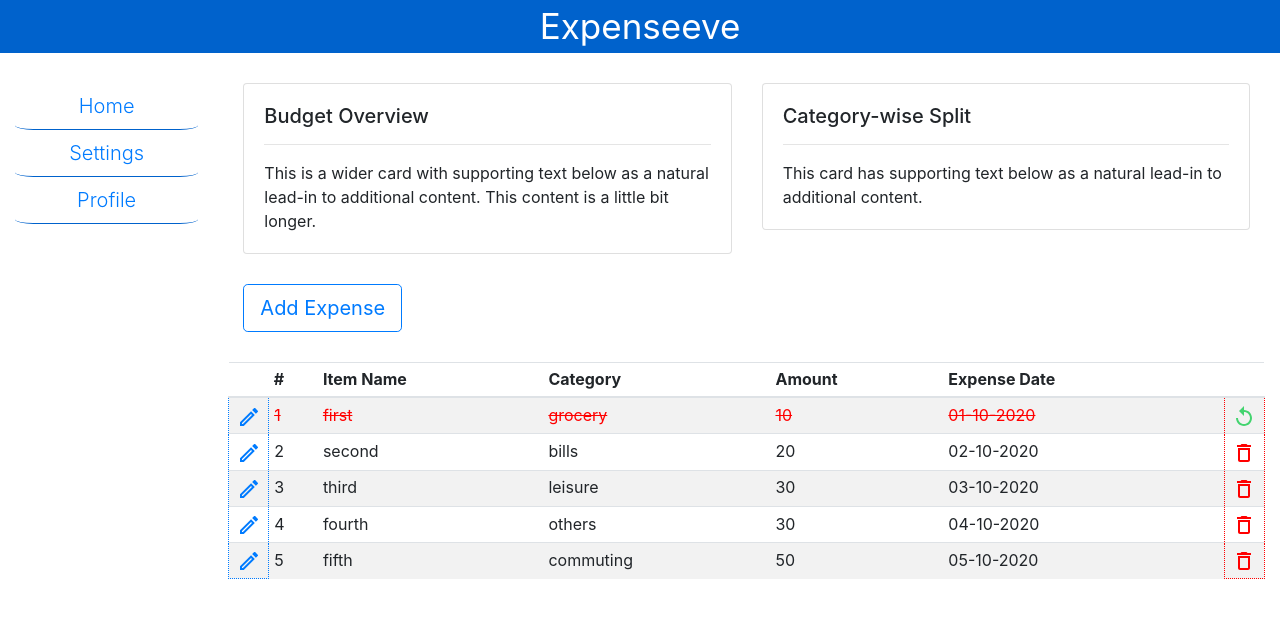
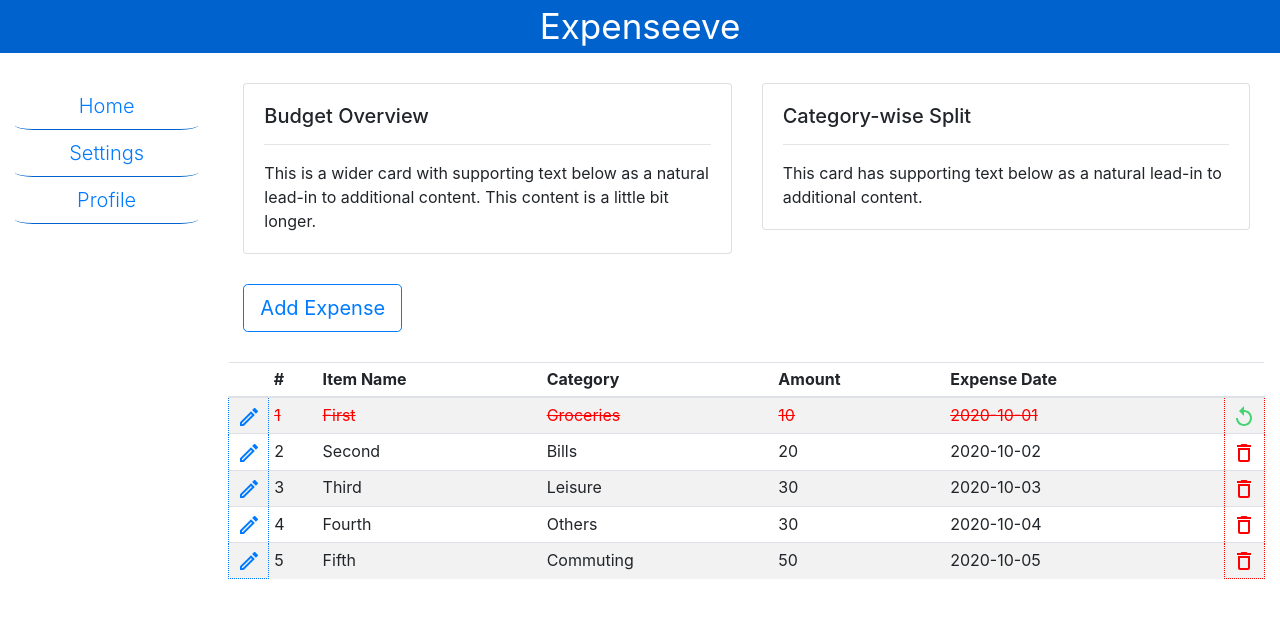
Before and after one commit to GiAdi/Expenseeve, a React (Create React App) app in the folder expenseeve_frontend/: page / in a window 1280 px wide. Shown: the top 618 px of the page. Built offline with nearby package versions, Linux system fonts and the light colour scheme.

Commit message:
formValue Binding with State

```diff
--- a/expenseeve_frontend/src/components/AddExpense.js
+++ b/expenseeve_frontend/src/components/AddExpense.js
@@ -1,8 +1,11 @@
 import React from 'react';
 import '../styles/addExpense.css';
-import { Modal, Button, Form, Row, Col, InputGroup } from 'react-bootstrap';
+import { Modal, Button, Form, Col, InputGroup } from 'react-bootstrap';
+import { addExpense, handleChange } from '../redux/actions'
+import { connect } from 'react-redux';
 
 const AddExpense = (props) => {
+
     return (
         <Modal
             {...props}
@@ -12,18 +15,18 @@ const AddExpense = (props) => {
         >
             <Modal.Header closeButton>
                 <Modal.Title id="contained-modal-title-vcenter">
-                    New Expense Details
+                    Expense Details
           </Modal.Title>
             </Modal.Header>
             <Modal.Body>
-                <Form>
+                <Form onChange={(event)=>props.handleChange(event.target)}>
                     <Form.Row>
                         <Col xs={9}>
-                            <Form.Control placeholder="Item Name" />
+                            <Form.Control name="name" placeholder="Item Name" value={props.modalValues ? props.modalValues.name : ''}/>
                         </Col>
                         <Col xs={3}>
-                            <Form.Control placeholder="Category" as="select">
-                                <option value={0}>Select Category</option>
+                            <Form.Control name="category" placeholder="Category" as="select" value={props.modalValues ? props.modalValues.category : ''}>
+                                <option>Select Category</option>
                                 <option>Groceries</option>
                                 <option>Commuting</option>
                                 <option>Bills</option>
@@ -38,11 +41,11 @@ const AddExpense = (props) => {
                                 <InputGroup.Prepend>
                                     <InputGroup.Text>₹</InputGroup.Text>
                                 </InputGroup.Prepend>
-                                <Form.Control placeholder="Amount" type="number" />
+                                <Form.Control name="amount" placeholder="Amount" type="number" value={props.modalValues ? props.modalValues.amount : ''}/>
                             </InputGroup>
                         </Col>
                         <Col>
-                            <Form.Control placeholder="Expense Date" type="date" />
+                            <Form.Control name="date" placeholder="Expense Date" type="date" value={props.modalValues ? props.modalValues.date : ''}/>
                         </Col>
                     </Form.Row>
                 </Form>
@@ -54,4 +57,15 @@ const AddExpense = (props) => {
     );
 }
 
-export default AddExpense;
+const mapStateToProps = state => {
+    return {modalValues: state.modalValues}
+}
+
+const mapDispatchToProps = dispatch => {
+    return {
+        addExpense: () => dispatch(addExpense()),
+        handleChange: (change) => dispatch(handleChange(change))
+    }
+}
+
+export default connect(mapStateToProps, mapDispatchToProps)(AddExpense);
--- a/expenseeve_frontend/src/components/Canvas.js
+++ b/expenseeve_frontend/src/components/Canvas.js
@@ -22,7 +22,7 @@ const Canvas = (props) => {
     }
 
   return (
-    <div class="canvas">
+    <div className="canvas">
         {currentTab}
     </div>
   );
--- a/expenseeve_frontend/src/components/Expenses.js
+++ b/expenseeve_frontend/src/components/Expenses.js
@@ -2,7 +2,8 @@ import React from 'react';
 import '../styles/expenses.css';
 import { connect } from 'react-redux';
 import { Table } from 'react-bootstrap'
-import { deleteExpense, editExpense } from '../redux/actions'
+import { deleteExpense, editExpense, toggleModal } from '../redux/actions'
+import AddExpense from './AddExpense';
 import EditOutlinedIcon from '@material-ui/icons/EditOutlined';
 import DeleteOutlineIcon from '@material-ui/icons/DeleteOutline';
 import ReplayIcon from '@material-ui/icons/Replay';
@@ -11,26 +12,28 @@ const Expenses = (props) => {
 
     let expenseRows = props.expenses.map((el, index) => {
         return (
-            <tr key={el.id} id={el.id} className={el.deleted==='true' ? 'deletedRow' : ''}>
-                <td className="tableBtn edit" onClick={()=>props.editExpense(el.id)}>
+            <React.Fragment>
+                <tr key={el.id} id={el.id} className={el.deleted === 'true' ? 'deletedRow' : ''}>
+                    <td className="tableBtn edit" onClick={() => props.toggleModal(el)}>
                         <EditOutlinedIcon />
                     </td>
-                <td>{index+1}</td>
+                    <td>{index + 1}</td>
                     <td>{el.name}</td>
                     <td>{el.category}</td>
                     <td>{el.amount}</td>
                     <td>{el.date}</td>
-                <td  className="tableBtn delete" onClick={ ()=>props.deleteExpense(el.id) }>
-                    { el.deleted==='true' ? <ReplayIcon style={{color:'#3fd36cfa'}}/> : <DeleteOutlineIcon/> }
+                    <td className="tableBtn delete" onClick={() => props.deleteExpense(el.id)}>
+                        {el.deleted === 'true' ? <ReplayIcon style={{ color: '#3fd36cfa' }} /> : <DeleteOutlineIcon />}
                     </td>
                 </tr>
+            </React.Fragment>
         )
     })
 
     return (
         <Table striped size="sm" >
             <thead>
-                <tr>
+                <tr key='headers'>
                     <th></th>
                     <th>#</th>
                     <th>Item Name</th>
@@ -56,7 +59,8 @@ const mapStateToProps = state => {
 const mapDispatchToProps = dispatch => {
     return {
         deleteExpense: (id) => dispatch(deleteExpense(id)),
-        editExpense: (id) => dispatch(editExpense(id))
+        editExpense: (id) => dispatch(editExpense(id)),
+        toggleModal: (el) => dispatch(toggleModal(el))
     }
 }
 
--- a/expenseeve_frontend/src/redux/actions.js
+++ b/expenseeve_frontend/src/redux/actions.js
@@ -5,9 +5,10 @@ export const changeTab = (element) => {
     }
 }
 
-export const toggleModal = () => {
+export const toggleModal = (el = null) => {
     return {
-        type: 'toggleModal'
+        type: 'toggleModal',
+        data: el
     }
 }
 
@@ -24,3 +25,17 @@ export const editExpense = (id) => {
         data: id
     }
 }
+
+export const addExpense = (id) => {
+    return {
+        type: 'addExpense',
+        data: id
+    }
+}
+
+export const handleChange = (change) => {
+    return {
+        type: 'handleChange',
+        data: change
+    }
+}
--- a/expenseeve_frontend/src/redux/reducer.js
+++ b/expenseeve_frontend/src/redux/reducer.js
@@ -2,12 +2,13 @@ const initialState = {
     currentTab: 'home',
     isModalOpen: false,
     expenses: [
-        { id: 1, name: 'first', category: 'grocery', amount: 10, date: '01-10-2020', deleted: 'true'},
-        { id: 2, name: 'second', category: 'bills', amount: 20, date: '02-10-2020', deleted: 'false'},
-        { id: 3, name: 'third', category: 'leisure', amount: 30, date: '03-10-2020', deleted: 'false'},
-        { id: 4, name: 'fourth', category: 'others', amount: 30, date: '04-10-2020', deleted: 'false'},
-        { id: 5, name: 'fifth', category: 'commuting', amount: 50, date: '05-10-2020', deleted: 'false'}
-    ]
+        { id: 1, name: 'First', category: 'Groceries', amount: 10, date: '2020-10-01', deleted: 'true'},
+        { id: 2, name: 'Second', category: 'Bills', amount: 20, date: '2020-10-02', deleted: 'false'},
+        { id: 3, name: 'Third', category: 'Leisure', amount: 30, date: '2020-10-03', deleted: 'false'},
+        { id: 4, name: 'Fourth', category: 'Others', amount: 30, date: '2020-10-04', deleted: 'false'},
+        { id: 5, name: 'Fifth', category: 'Commuting', amount: 50, date: '2020-10-05', deleted: 'false'}
+    ],
+    modalValues: null
 }
 
 const reducer = (state=initialState, action) => {
@@ -17,7 +18,8 @@ const reducer = (state=initialState, action) => {
             return {...state, currentTab: action.data}
 
         case 'toggleModal':
-            return {...state, isModalOpen: !state.isModalOpen}
+            let values = state.isModalOpen ? null : action.data;
+            return {...state, isModalOpen: !state.isModalOpen, modalValues: values}
 
         case 'deleteExpense':
             let expenses = [...state.expenses];
@@ -26,7 +28,12 @@ const reducer = (state=initialState, action) => {
             // expenses.splice(index,1);
             return {...state, expenses}
 
-        case 'editExpense':
+        case 'handleChange':
+            let modalValues = state.modalValues ? {...state.modalValues} : {};
+            modalValues[action.data.name] = action.data.value;
+            return {...state, modalValues}
+
+        // case 'addExpense':
             // let expenses = [...state.expenses];
             // let deletedItem = expenses.find( el => el.id===action.data );
             // deletedItem.deleted = deletedItem.deleted === 'true' ? 'false' : 'true';
```
Lines whose indentation alone changed are shown as unchanged.
